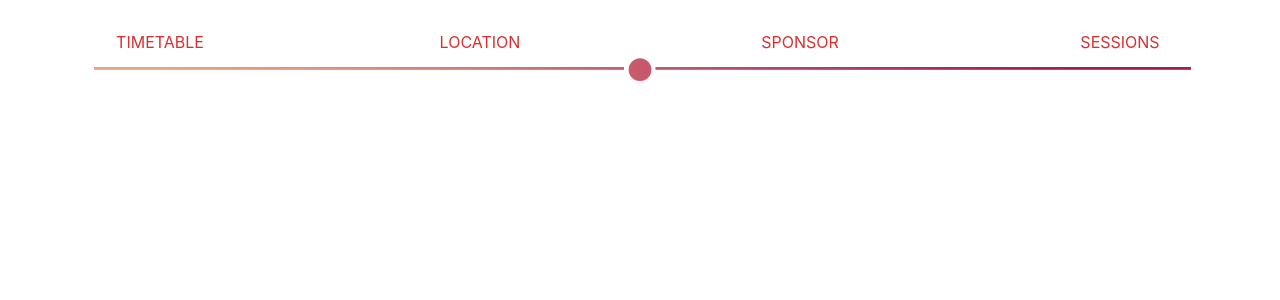
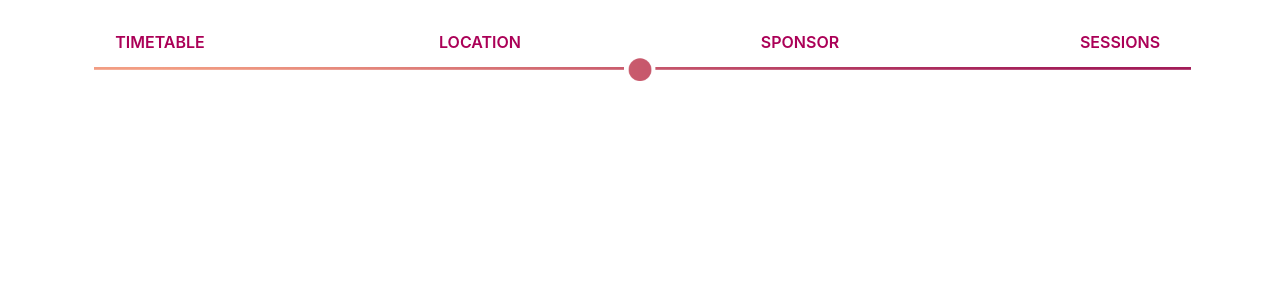
Before and after one commit to kykungz/bcbk9-frontend, a React (Create React App) app: page / in a window 1280 px wide. Shown: the top 300 px of the page. Built offline with nearby package versions, Linux system fonts and the light colour scheme.

Commit message:
fix design.

```diff
--- a/src/components/NavBar.js
+++ b/src/components/NavBar.js
@@ -1,4 +1,4 @@
-import React from 'react'
+import React, { Component } from 'react'
 import styled from 'styled-components'
 import Background from '../assets/navbar.png'
 import Hamburger from '../assets/hamburger.svg'
@@ -11,28 +11,37 @@ const Container = styled.div`
   background-size: cover;
   background-position: center;
   height: 130px;
+  transition: 0.6s;
   @media (max-width: 600px) {
     height: 300px;
+    height: ${prop => (prop.isDown ? '300px' : '60px')};
     flex-direction: column;
     background: none;
-    background-image: linear-gradient(#ff7675, #d63031);
+    background-image: linear-gradient(#ef867a, #c93267);
   }
 `
 const Menu = styled.div`
   flex: 1;
   text-align: center;
   padding: 30px 0px 40px 0px;
+  transition: 0.6s;
+  display: flex;
+  justify-content: center;
   @media (max-width: 600px) {
-    display: flex;
+    justify-content: left;
     padding: 0px 0px 0px 30px;
+    flex: ${prop => (prop.isDown ? 1 : 0)};
   }
 `
 const MenuName = styled.span`
-  color: #d63031;
+  font-weight: 600;
+  color: #ab0057;
+  transition: 0.6s;
   @media (max-width: 600px) {
     padding-top: 20px;
     color: white;
     box-sizing: border-box;
+    opacity: ${prop => (prop.isDown ? 1 : 0)};
   }
 `
 const TopDropDown = styled.div`
@@ -53,24 +62,39 @@ const Button = styled.button`
   height: 60px;
   border: none;
 `
-export default () => (
-  <Container src={Background}>
+export default class extends Component {
+  constructor(props) {
+    super(props)
+    this.state = { isDown: false }
+  }
+  onClickBurger = () => {
+    console.log(this.state.isDown)
+    this.setState({ isDown: !this.state.isDown })
+  }
+  render = () => (
+    <Container src={Background} isDown={this.state.isDown}>
       <TopDropDown>
-      <Button url={Hamburger} float="left" size="80% 80%" />
+        <Button
+          onClick={this.onClickBurger}
+          url={Hamburger}
+          float="left"
+          size="80% 80%"
+        />
         <Button url={TwitterIcon} float="right" size="50% 50%" />
         <Button url={FacebookIcon} float="right" size="50% 50%" />
       </TopDropDown>
-    <Menu>
-      <MenuName>TIMETABLE</MenuName>
+      <Menu isDown={this.state.isDown}>
+        <MenuName isDown={this.state.isDown}>TIMETABLE</MenuName>
       </Menu>
-    <Menu>
-      <MenuName>LOCATION</MenuName>
+      <Menu isDown={this.state.isDown}>
+        <MenuName isDown={this.state.isDown}>LOCATION</MenuName>
       </Menu>
-    <Menu>
-      <MenuName>SPONSOR</MenuName>
+      <Menu isDown={this.state.isDown}>
+        <MenuName isDown={this.state.isDown}>SPONSOR</MenuName>
       </Menu>
-    <Menu>
-      <MenuName>SESSIONS</MenuName>
+      <Menu isDown={this.state.isDown}>
+        <MenuName isDown={this.state.isDown}>SESSIONS</MenuName>
       </Menu>
     </Container>
   )
+}
```
Lines whose indentation alone changed are shown as unchanged.
